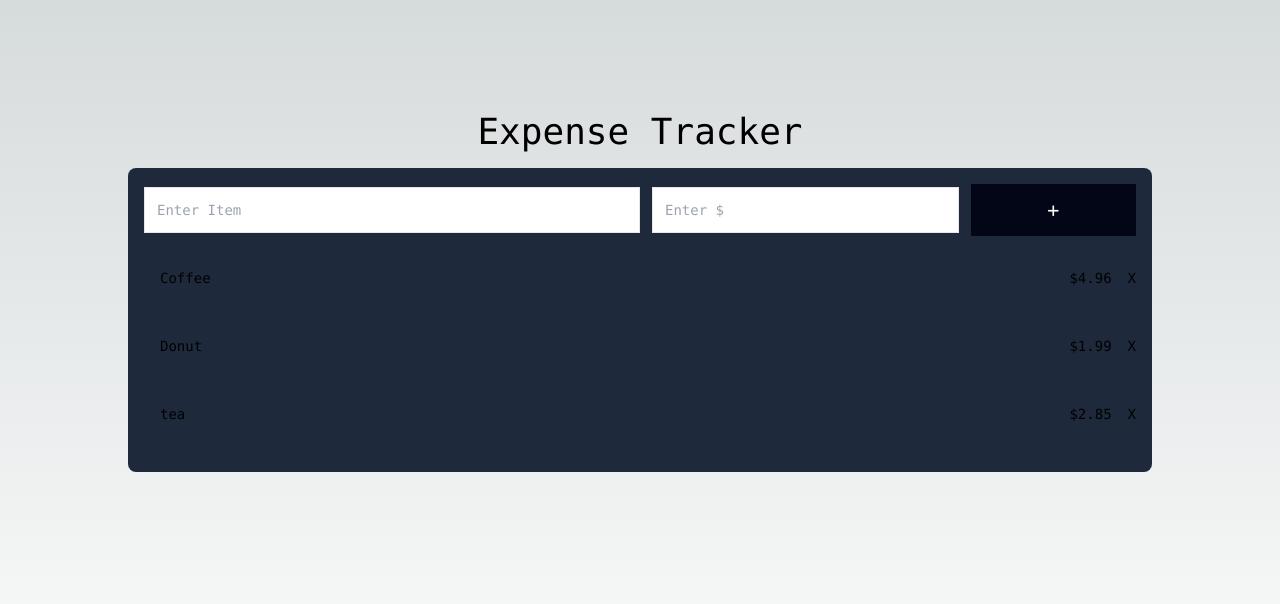
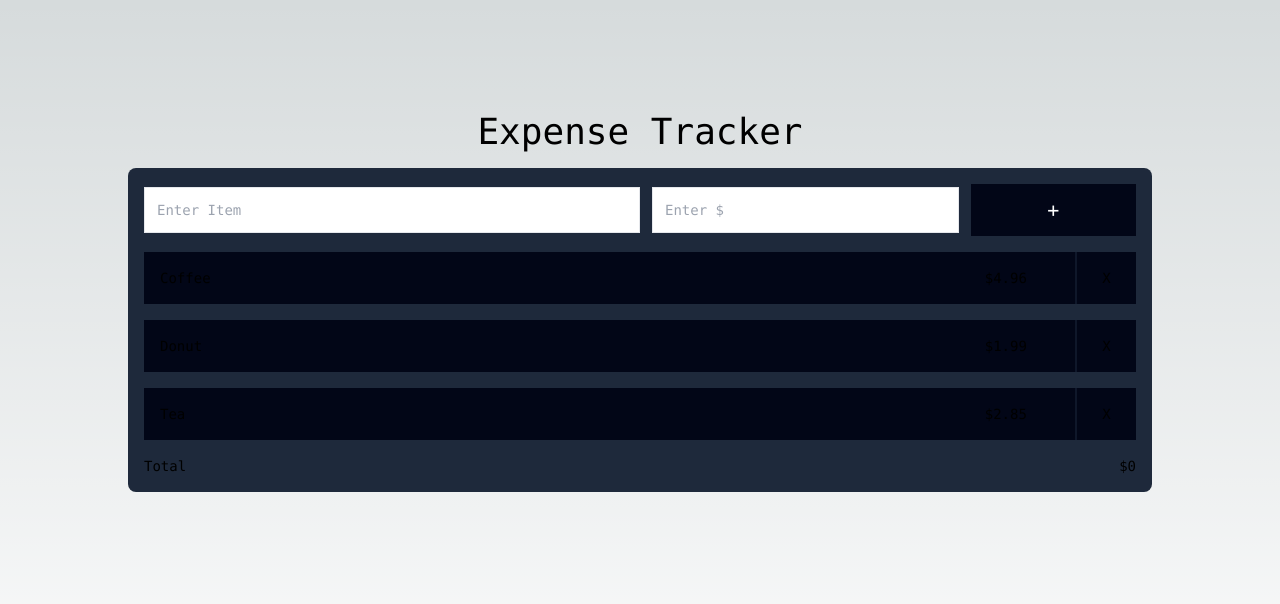
Before and after one commit to alejandro-garf/ExpenseTracker, a Next.js app in the folder my-app/: page / in a window 1280 px wide. Shown: the top 604 px of the page. Built offline with nearby package versions, Linux system fonts and the light colour scheme.

Commit message:
Main Layout Styling done

```diff
--- a/my-app/app/page.js
+++ b/my-app/app/page.js
@@ -35,15 +35,21 @@ export default function Home() {
             </form>
             <ul>
               {items.map((item, id) => (
-                <li key={id} className='my-4 w-full flex justify-between'>
+                <li key={id} className='my-4 w-full flex justify-between bg-slate-950'>
                   <div className='p-4 w-full flex justify-between'>
-                    <span>{item.name}</span>
+                    <span className='capitalize'>{item.name}</span>
                     <span>${item.price}</span>
                   </div>
-                  <button>X</button>
+                  <button className='ml-8 p-4 border-l-2 border-slate-900 hover:bg-slate-900 w-16'>X</button>
                 </li>
               ))}
             </ul>
+            {items.length < 1 ? ('') : (
+              <div className='flex justify-between p-3x'>
+                <span>Total</span>
+                <span>${total}</span>
+              </div>
+            )}
         </div>
       </div>
     </main>
```
